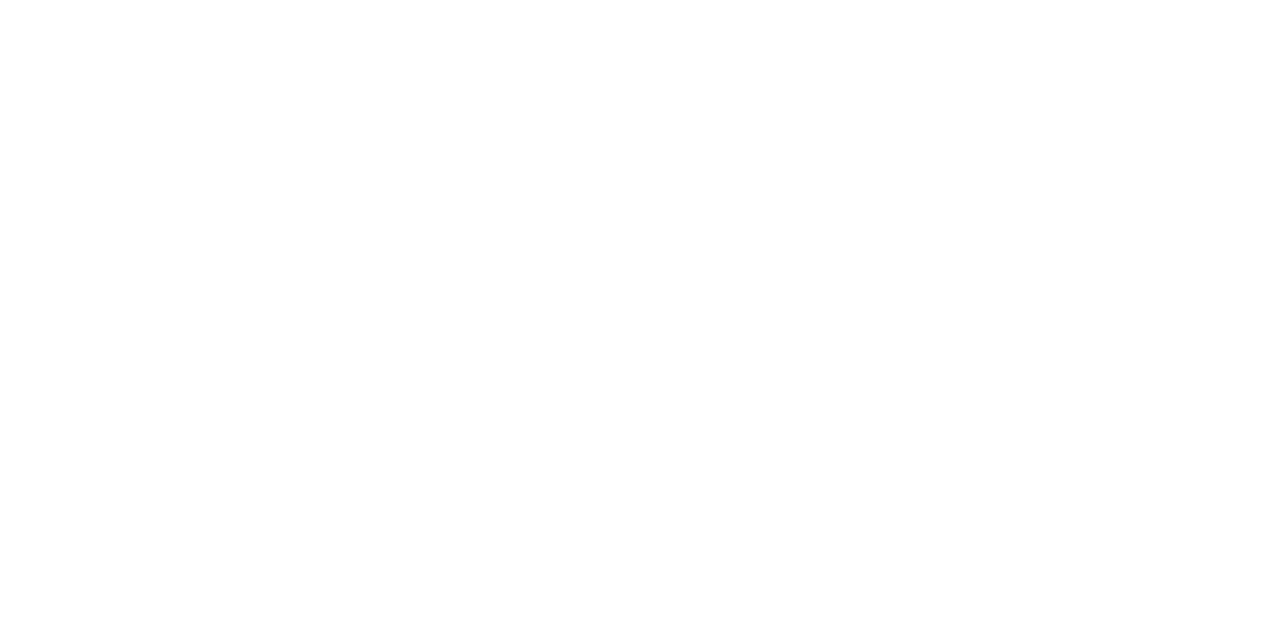
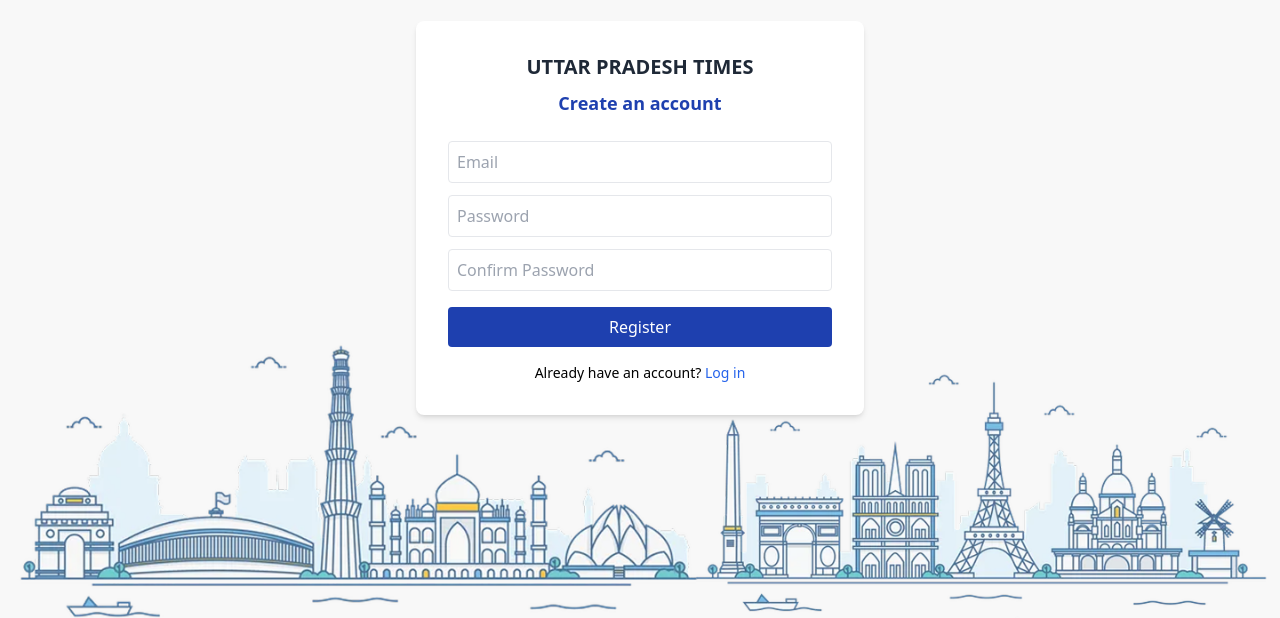
Before and after one commit to dinhvanhung2003/Mange_Intern_FE, a React (Create React App) app: page /register in a window 1280 px wide. Before the commit this address had no page. Shown: the part 182-800 px from the top of the page. Built offline with nearby package versions, Linux system fonts and the light colour scheme.

Commit message:
done register

```diff
--- a/src/App.tsx
+++ b/src/App.tsx
@@ -1,12 +1,13 @@
 import { BrowserRouter, Routes, Route } from "react-router-dom";
 import Login from "./pages/Login";
 import Dashboard from "./pages/Dashboard";
-
+import Register from "./pages/Register";
 function App() {
   return (
     <BrowserRouter>
       <Routes>
         <Route path="/login" element={<Login />} />
+        <Route path="/register" element={<Register />} />
         <Route path="/dashboard" element={<Dashboard />} />
       </Routes>
     </BrowserRouter>
--- a/src/pages/DashboardLayout.tsx
+++ b/src/pages/DashboardLayout.tsx
@@ -7,17 +7,54 @@
 export default function DashboardLayout({ children }: { children: React.ReactNode }) {
   const navigate = useNavigate();
   const [role, setRole] = useState("");
-
+  function isTokenExpired(token: string): boolean {
+    try {
+      const decoded: any = jwtDecode(token);
+      return decoded.exp * 1000 < Date.now();
+    } catch {
+      return true;
+    }
+  }
   useEffect(() => {
     const fetchUser = async () => {
-    const token = localStorage.getItem("token");
-    if (!token) return navigate("/login");
+      let accessToken = localStorage.getItem("accessToken");
+      const refreshToken = localStorage.getItem("refreshToken");
+
+      // Không có token → login
+      if (!accessToken || !refreshToken) return navigate("/login");
+
+      // Nếu token hết hạn → gọi refresh
+      if (isTokenExpired(accessToken)) {
+        try {
+          const decodedRefresh: any = jwtDecode(refreshToken);
+          const userId = decodedRefresh.sub;
+
+          const res = await fetch("http://localhost:3000/auth/refresh", {
+            method: "POST",
+            headers: { "Content-Type": "application/json" },
+            body: JSON.stringify({ userId, refreshToken }),
+          });
+          console.log("Access token hết hạn, đang gọi refresh token...");
+
+          if (!res.ok) throw new Error("Refresh failed");
+
+          const data = await res.json();
+          accessToken = data.accessToken;
+          localStorage.setItem("accessToken", data.accessToken);
+          console.log("Đã nhận accessToken mới:", data.accessToken);
+
+          localStorage.setItem("refreshToken", data.refreshToken);
+        } catch {
+          localStorage.clear();
+          return navigate("/login");
+        }
+      }
 
       try {
-      const decoded: any = jwtDecode(token);
+        const decoded: any = jwtDecode(accessToken as string);
         setRole(decoded.role);
-    } catch (e) {
-      localStorage.removeItem("token");
+      } catch {
+        localStorage.clear();
         navigate("/login");
       }
     };
@@ -25,13 +62,14 @@
     fetchUser();
   }, []);
 
+
   return (
     <div className="flex h-screen">
       {/* Sidebar */}
       <div className="w-64 bg-gray-900 text-white p-4 flex flex-col space-y-6">
         <div className="text-xl font-bold flex">
           <img src={logo} className="w-10 inline-block mr-2" alt="Logo" />
-          <div> UTTAR <br /> PRADESH<br/> TIMES</div>
+          <div> UTTAR <br /> PRADESH<br /> TIMES</div>
 
         </div>
         <nav className="space-y-4">
@@ -68,7 +106,8 @@
         </div>
         <button
           onClick={() => {
-            localStorage.removeItem("token");
+            localStorage.removeItem("accessToken");
+            localStorage.removeItem("refreshToken");
             navigate("/login");
           }}
           className="mt-auto text-sm text-gray-300 hover:text-red-400"
--- a/src/pages/Login.tsx
+++ b/src/pages/Login.tsx
@@ -18,7 +18,8 @@
         password,
         captcha,
       });
-      localStorage.setItem('token', res.data.accessToken);
+      localStorage.setItem('accessToken', res.data.accessToken);
+      localStorage.setItem('refreshToken', res.data.refreshToken);
       alert("Login thành công!");
       navigate('/dashboard');
     } catch (err) {
--- /dev/null
+++ b/src/pages/Register.tsx
@@ -0,0 +1,84 @@
+import React, { useState } from 'react';
+import axios from 'axios';
+import { useNavigate } from 'react-router-dom';
+import background from '../assets/background_login.png';
+export default function Register() {
+  const [email, setEmail] = useState('');
+  const [password, setPassword] = useState('');
+  const [confirm, setConfirm] = useState('');
+  const [error, setError] = useState('');
+  const navigate = useNavigate();
+
+  const handleRegister = async () => {
+    setError('');
+    if (password !== confirm) {
+      return setError('Mật khẩu không khớp');
+    }
+    if (!email || !password || !confirm) {
+      return setError('Vui lòng điền đầy đủ thông tin');
+    }
+    try {
+      await axios.post('http://localhost:3000/auth/register', {
+        email,
+        password,
+        role: 'intern',
+      });
+      alert('Đăng ký thành công!');
+      navigate('/login');
+    } catch (err: any) {
+      setError(err.response?.data?.message || 'Đăng ký thất bại');
+    }
+  };
+
+  return (
+    <div className="h-screen flex justify-center items-center bg-gray-50 relative">
+      <div className="bg-white p-8 rounded-lg shadow-md w-full max-w-md z-10">
+        <h1 className="text-xl font-bold text-center text-gray-800 mb-2">UTTAR PRADESH TIMES</h1>
+        <p className="text-center text-lg font-semibold text-blue-800 mb-6">Create an account</p>
+
+        <input
+          type="email"
+          placeholder="Email"
+          value={email}
+          onChange={e => setEmail(e.target.value)}
+          className="border p-2 rounded w-full mb-3"
+        />
+        <input
+          type="password"
+          placeholder="Password"
+          value={password}
+          onChange={e => setPassword(e.target.value)}
+          className="border p-2 rounded w-full mb-3"
+        />
+        <input
+          type="password"
+          placeholder="Confirm Password"
+          value={confirm}
+          onChange={e => setConfirm(e.target.value)}
+          className="border p-2 rounded w-full mb-4"
+        />
+        {error && <p className="text-red-500 text-sm mb-3">{error}</p>}
+
+        <button
+          onClick={handleRegister}
+          className="bg-blue-800 text-white w-full py-2 rounded hover:bg-blue-900"
+        >
+          Register
+        </button>
+        <p className="text-sm text-center mt-4">
+          Already have an account?{' '}
+          <span
+            className="text-blue-600 cursor-pointer hover:underline"
+            onClick={() => navigate('/login')}
+          >
+            Log in
+          </span>
+        </p>
+      </div>
+
+      <div className="absolute bottom-0 w-full">
+        <img src={background} alt="Cityline" className="w-full opacity-80" />
+      </div>
+    </div>
+  );
+}
```
Lines whose indentation alone changed are shown as unchanged.
